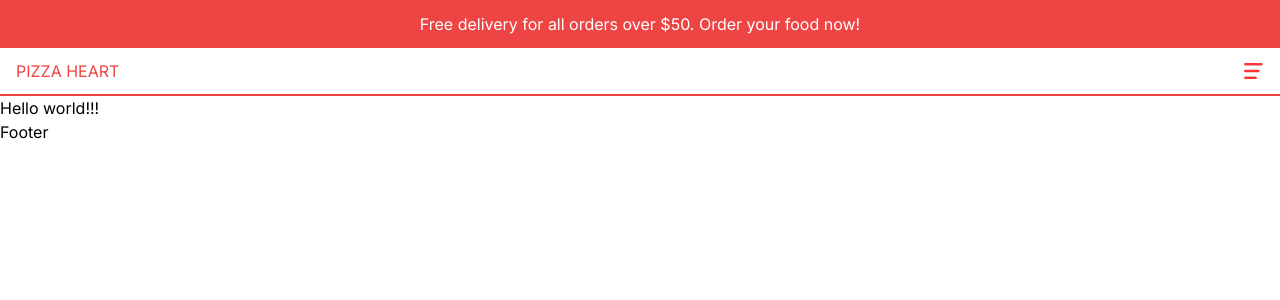
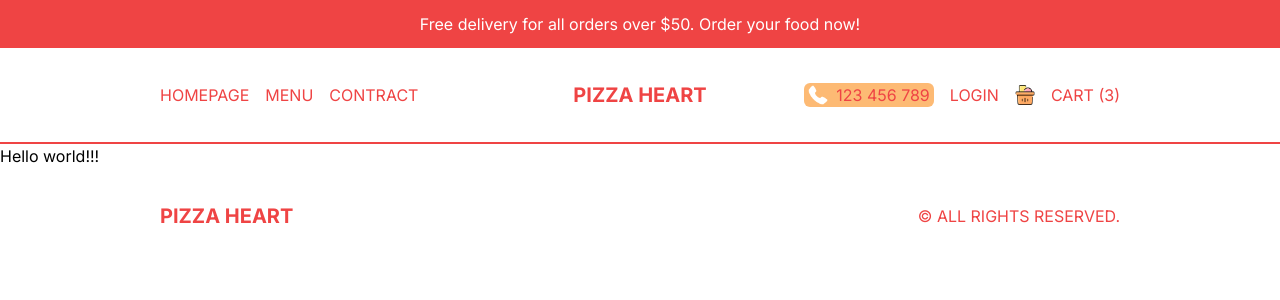
Before and after one commit to Piyabud/Food-Delivery-App, a Next.js app in the folder client/: page / in a window 1280 px wide. Shown: the top 300 px of the page. Built offline with nearby package versions, Linux system fonts and the light colour scheme.

Commit message:
feat: footer

```diff
--- a/client/src/components/CartIcon.tsx
+++ b/client/src/components/CartIcon.tsx
@@ -5,7 +5,7 @@ import React from "react";
 const CartIcon = () => {
   return (
     <Link href="/cart" className="flex items-center gap-4">
-      <div className="relative w-8 h-8 md:w-5 md:h-5">
+      <div className="relative w-8 h-8 md:w-5 md:h-5 ">
         <Image src="/cart.png" alt="" fill />
       </div>
       <span>Cart (3)</span>
--- a/client/src/components/Footer.tsx
+++ b/client/src/components/Footer.tsx
@@ -1,9 +1,21 @@
-import React from 'react'
+import Link from "next/link";
+import React from "react";
 
 function Footer() {
   return (
-    <div>Footer</div>
-  )
+    <div
+      className="
+    h-12
+    md:h-24 p-4 lg:px-20 xl:px-40
+  text-red-500
+    flex items-center justify-between"
+    >
+      <Link href={"/"} className="font-bold text-xl">
+        PIZZA HEART{" "}
+      </Link>
+      <p>© ALL RIGHTS RESERVED.</p>
+    </div>
+  );
 }
 
-export default Footer
+export default Footer;
--- a/client/src/components/Navbar.tsx
+++ b/client/src/components/Navbar.tsx
@@ -1,17 +1,52 @@
 import Menu from "./Menu";
 import Link from "next/link";
 import React from "react";
+import CartIcon from "./CartIcon";
+import Image from "next/image";
 
 function Navbar() {
+  const user = false;
   return (
-    <div className="h-12 text-red-500 p-4 flex justify-between items-center border-b-2  border-b-red-500 uppercase">
+    <div
+      className="
+      h-12 text-red-500 p-4
+      flex items-center justify-between
+      border-b-2 border-b-red-500 uppercase
+      md:h-24 lg:px-20 xl:px-40
+    "
+    >
+      {/* LEFT LINK */}
+      <div className="hidden md:flex gap-4 flex-1">
+        <Link href={"/"}>Homepage</Link>
+        <Link href={"/menu"}>Menu</Link>
+        <Link href={"/"}>Contract</Link>
+      </div>
       {/* LoGO */}
-      <div>
+      <div className="text-xl font-bold flex-1 md:text-center">
         <Link href="/">Pizza Heart</Link>
       </div>
       {/* Mobile */}
-      <div>
+      <div className="md:hidden">
         <Menu />
+      </div>
+      {/* RIght LInk */}
+      <div className="hidden md:flex gap-4 items-center justify-end flex-1">
+        <div
+          className="
+        md:absolute top-3 r-2 lg:static
+        flex items-center gap-2
+        cursor-pointer
+        bg-orange-300 px-1 rounded-md"
+        >
+          <Image src="/phone.png" alt="" width={20} height={20} />
+          <span>123 456 789</span>
+        </div>
+        {!user ? (
+          <Link href={"/login"}>Login</Link>
+        ) : (
+          <Link href={"/orders"}>Orders</Link>
+        )}
+        <CartIcon />
       </div>
     </div>
   );
```
